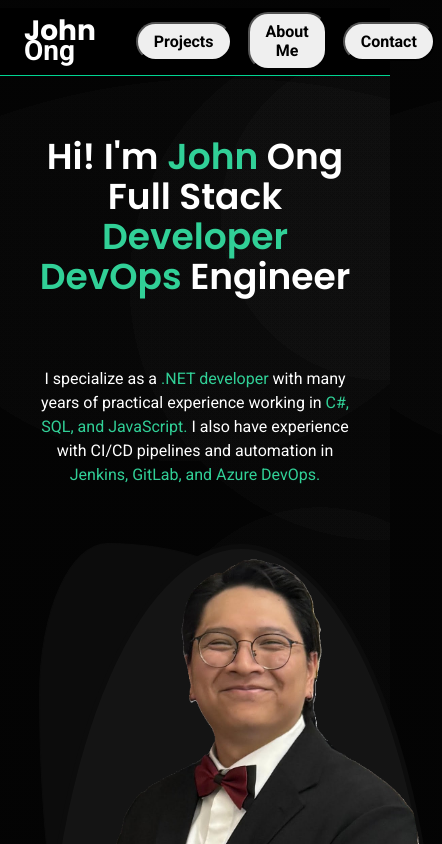
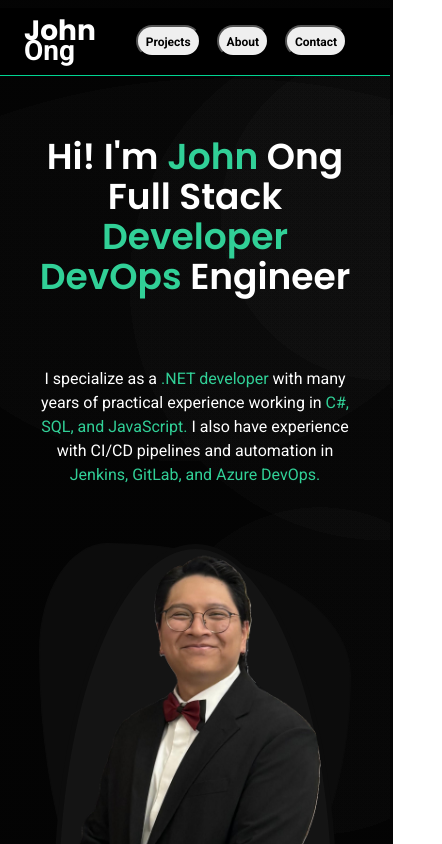
Before and after one commit to Johno2017/johnoportfolio, a React (Vite) app in the folder hosting/: page / in a window 390 px wide. Shown: the top 844 px of the page, 442 px wide, since content can reach past the window. Built offline with nearby package versions, Linux system fonts and the light colour scheme.

Commit message:
Added mobile responsiveness
Also fixed some more text errors

```diff
--- a/hosting/src/components/BackgroundInfo.tsx
+++ b/hosting/src/components/BackgroundInfo.tsx
@@ -31,8 +31,8 @@ let quality = [
   {
     name: "A Passionate Creative",
     description:
-      "Outside of work, I’m deeply passionate about music and video games. In my free time, I love creating personal game projects—often composing original music to go along with them. Along the way, I’ve explored everything from pixel art fundamentals to music theory, driven by a genuine love for learning and creative expression. " +
-      "What draws me to game development is the blend of art, technology, and storytelling—it is a space where I can build, experiment, and share meaningful experiences with others.",
+      "Outside of work, I’m deeply passionate about music and video games. In my free time, I love creating personal game projects and I often compose original music to go along with them. Along the way, I’ve explored everything from pixel art fundamentals to music theory, driven by a genuine love for learning and creative expression. " +
+      "What draws me to game development is the blend of art, technology, and storytelling. It is a space where I can build, experiment, and share meaningful experiences with others.",
   },
 ];
 
@@ -52,12 +52,9 @@ function BackgroundInfo() {
       </h3>
       <p>I am . . .</p>
       {quality.map((quality, index) => (
-        <motion.div className="quality" variants={scrollVariants}>
-          <p className="poppins">0{index + 1}</p>
-          <div className="quality-info">
+        <motion.div key={index} className="quality" variants={scrollVariants}>
             <h3 className="quality-title">{quality.name}</h3>
             <p>{quality.description}</p>
-          </div>
         </motion.div>
       ))}
     </motion.section>
--- a/hosting/src/components/Header.tsx
+++ b/hosting/src/components/Header.tsx
@@ -8,7 +8,7 @@ interface SectionLink {
 
 const sections: SectionLink[] = [
   { name: "Projects", id: "projects" },
-  { name: "About Me", id: "about" },
+  { name: "About", id: "about" },
   { name: "Contact", id: "contact" },
 ];
 
--- a/hosting/src/styles/BackgroundInfo.css
+++ b/hosting/src/styles/BackgroundInfo.css
@@ -8,27 +8,13 @@
 
 .quality {
   display: flex;
+  flex-direction: column;
+  align-items: center;
   justify-content: flex-end;
 
   max-width: 60vw;
   @media (min-width: 640px) {
     gap: 2rem;
-  }
-}
-
-.quality > p {
-  font-size: 2.25rem;
-  line-height: 2.5rem;
-  font-weight: 600;
-  min-width: 80px;
-
-  @media (min-width: 640px) {
-    font-size: 3rem;
-    line-height: 1;
-  }
-  @media (min-width: 768px) {
-    font-size: 3.75rem;
-    line-height: 1;
   }
 }
 
--- a/hosting/src/styles/Header.css
+++ b/hosting/src/styles/Header.css
@@ -24,8 +24,8 @@
   padding-top: 1.5rem;
   padding-bottom: 1.5rem;
   border-bottom-width: 1px;
-  border-bottom-style:solid;
-  border-color: oklch(76.5% .177 163.223);
+  border-bottom-style: solid;
+  border-color: oklch(76.5% 0.177 163.223);
   background-color: rgb(0, 0, 0);
 }
 
@@ -47,7 +47,19 @@
   font-size: 1rem;
   padding-left: 1rem;
   padding-right: 1rem;
-  padding-top: .5rem;
-  padding-bottom: .5rem;
+  padding-top: 0.5rem;
+  padding-bottom: 0.5rem;
   border-radius: 20px;
+
+  @media (max-width: 390px) {
+    padding-left: 0.5rem;
+    padding-right: 0.5rem;
+  }
+
+  @media (max-width: 450px) {
+    font-size: 0.75rem;
+    max-height: 2rem;
+    padding-left: 0.5rem;
+    padding-right: 0.5rem;
+  }
 }
--- a/hosting/src/styles/Main.css
+++ b/hosting/src/styles/Main.css
@@ -82,6 +82,16 @@ h2 {
   border-width: 1px;
   border-style: solid;
   border-color:rgb(12, 12, 12);
+
+  @media (max-width: 390px ) {
+  padding-left: 0.5rem;
+  padding-right: 0.5rem;
+}
+
+  @media (max-width: 450px ) {
+    padding-left: 0.5rem;
+    padding-right: 0.5rem;
+  }
 }
 
 .blob-inner {
@@ -94,6 +104,7 @@ h2 {
 .head-shot {
   object-fit: contain;
   max-height: 70vh;
+  max-width: 70vw;
   border-radius: 50% 50% 60% 40% / 83% 85% 15% 17% ;
 }
 
--- a/hosting/src/styles/Step.css
+++ b/hosting/src/styles/Step.css
@@ -12,6 +12,10 @@
   cursor: pointer;
   color: white;
   max-width: 80vw;
+
+  @media (max-width: 450px) {
+    padding: 1rem;
+  }
 }
 
 .info {
```
